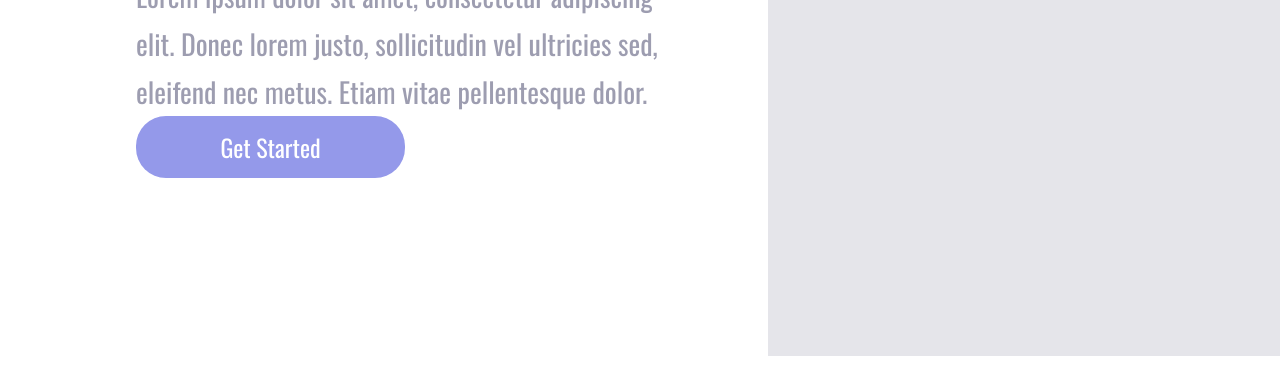
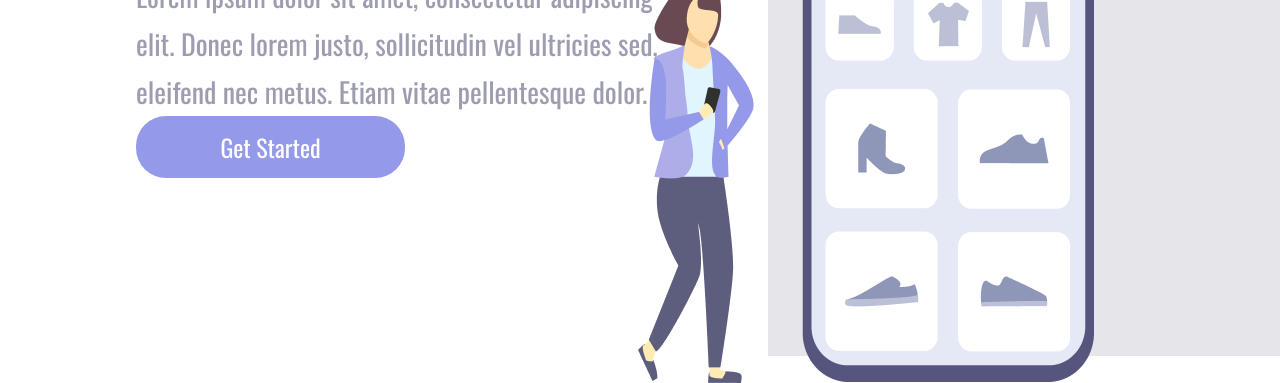
Before and after one commit to Dhiego-Oliveira19/DevClub, a plain HTML site: page index.html in a window 1280 px wide. Shown: the part 444-827 px from the top of the page. Before the commit the page ends 800 px from the top, so only its background shows below. Drawn offline with nearby package versions, Linux system fonts and the light colour scheme.

Commit message:
Update index.html

```diff
--- a/index.html
+++ b/index.html
@@ -25,7 +25,7 @@
                     <a>About</a>
                     <a>Contact</a>
                 </header>
-                <img alt="girl-cellphone" src="./img/img.png">
+                <img alt="girl-cellphone" src="./assets/img.png">
             </section>
         </div>
     </body>
```
